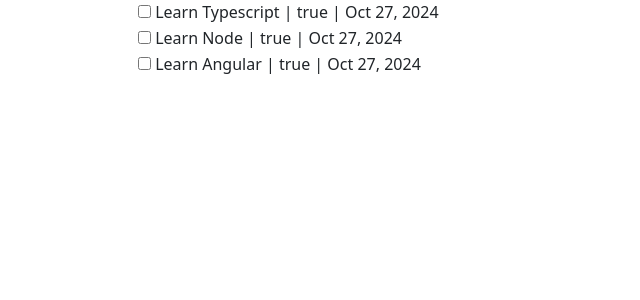
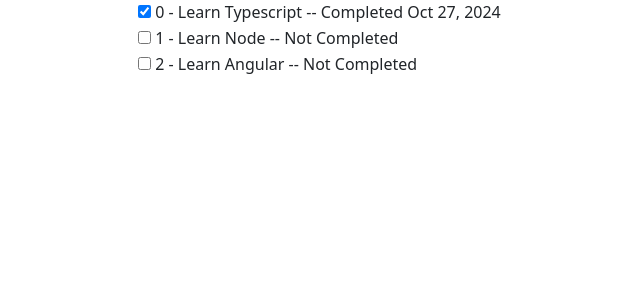
Before and after one commit to priyodas12/wishlist-app, an Angular app: page / in a window 1280 px wide. Shown: the top 300 px of the page, without its empty margins (0-640 px from the left). Built offline with nearby package versions, Linux system fonts and the light colour scheme; a small style sheet from the web is missing.

Commit message:
event bidning

```diff
--- a/src/app/app.component.html
+++ b/src/app/app.component.html
@@ -4,8 +4,8 @@
   </div>
   <ng-template #emptyWishList> </ng-template>
   <ng-template #fullWishList>
-    <ul class="wish-list" *ngIf="wishlist.length > 0">
-      <li class="wish-item" *ngFor="let wishItem of wishlist">
+    <ul class="wish-list">
+      <li class="wish-item" *ngFor="let wishItem of wishlist; index as idx">
         <div class="form-check">
           <label for="" class="form-check-lebel">
             <input
@@ -13,9 +13,15 @@
               name="check-box"
               id="check-box"
               class="checkbox"
+              [checked]="wishItem.isComplete"
+              [attr.data-index]="idx"
+              (click)="toggleWishList(wishItem)"
             />
-            {{ wishItem.wishText }} | {{ wishItem.isComplete }} |
-            {{ wishItem.completeDate | date }}
+            {{ idx }} - {{ wishItem.wishText }} --
+            {{ wishItem.isComplete ? "Completed" : "Not Completed" }}
+            <span *ngIf="wishItem.isComplete">
+              {{ wishItem.completeDate | date }}
+            </span>
           </label>
         </div>
       </li>
--- a/src/app/app.component.ts
+++ b/src/app/app.component.ts
@@ -7,11 +7,16 @@ import WishItem from '../shared/model/wishItem';
   styleUrl: './app.component.css',
 })
 export class AppComponent {
+  toggleWishList(e: WishItem) {
+    console.log('toggle clicked!', e);
+    e.isComplete = !e.isComplete;
+    console.log('post toggle', e);
+  }
   title = 'wishlist-app';
 
   wishlist: WishItem[] = [
     new WishItem('Learn Typescript', true, new Date()),
-    new WishItem('Learn Node', true, new Date()),
-    new WishItem('Learn Angular', true, new Date()),
+    new WishItem('Learn Node', false, new Date()),
+    new WishItem('Learn Angular', false, new Date()),
   ];
 }
```
